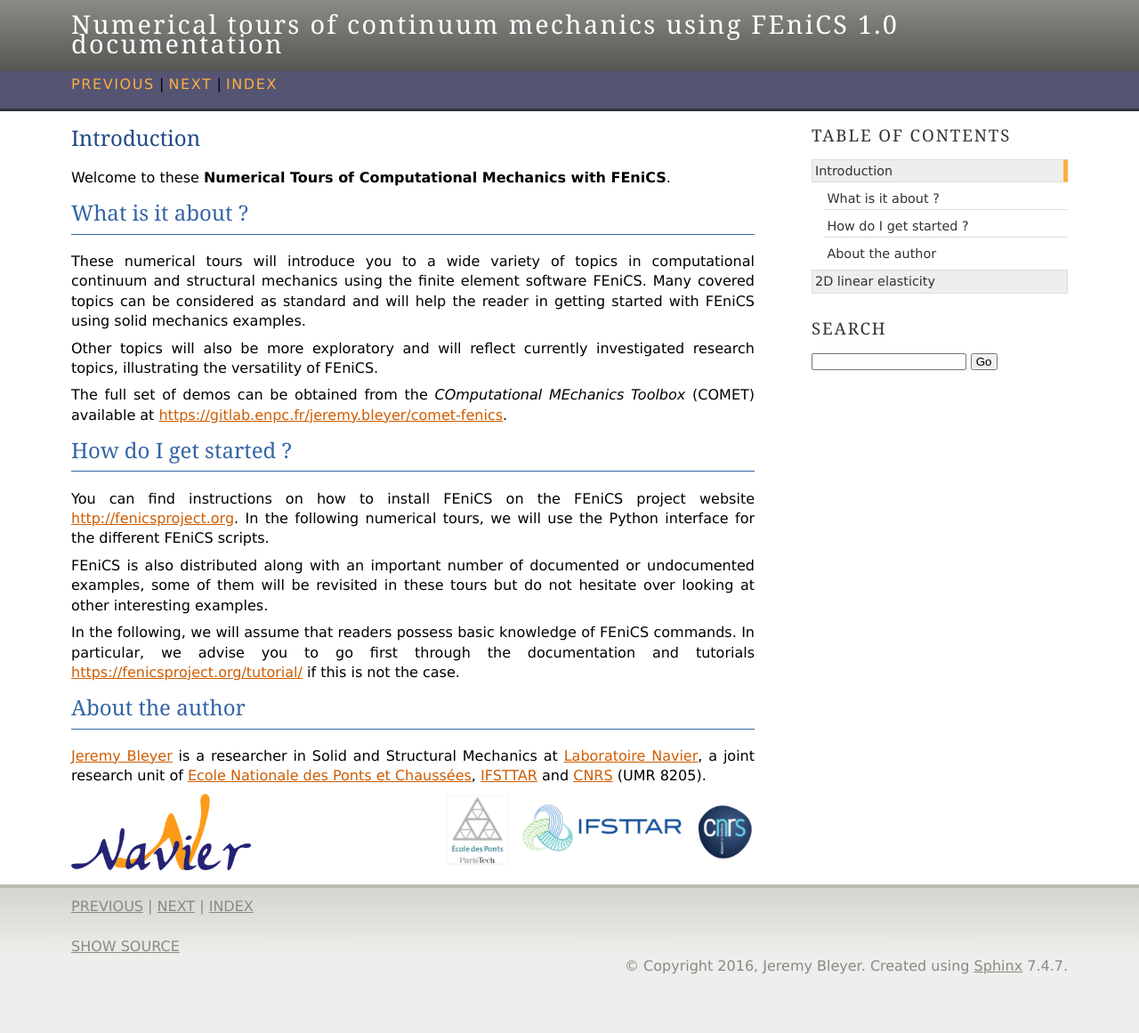
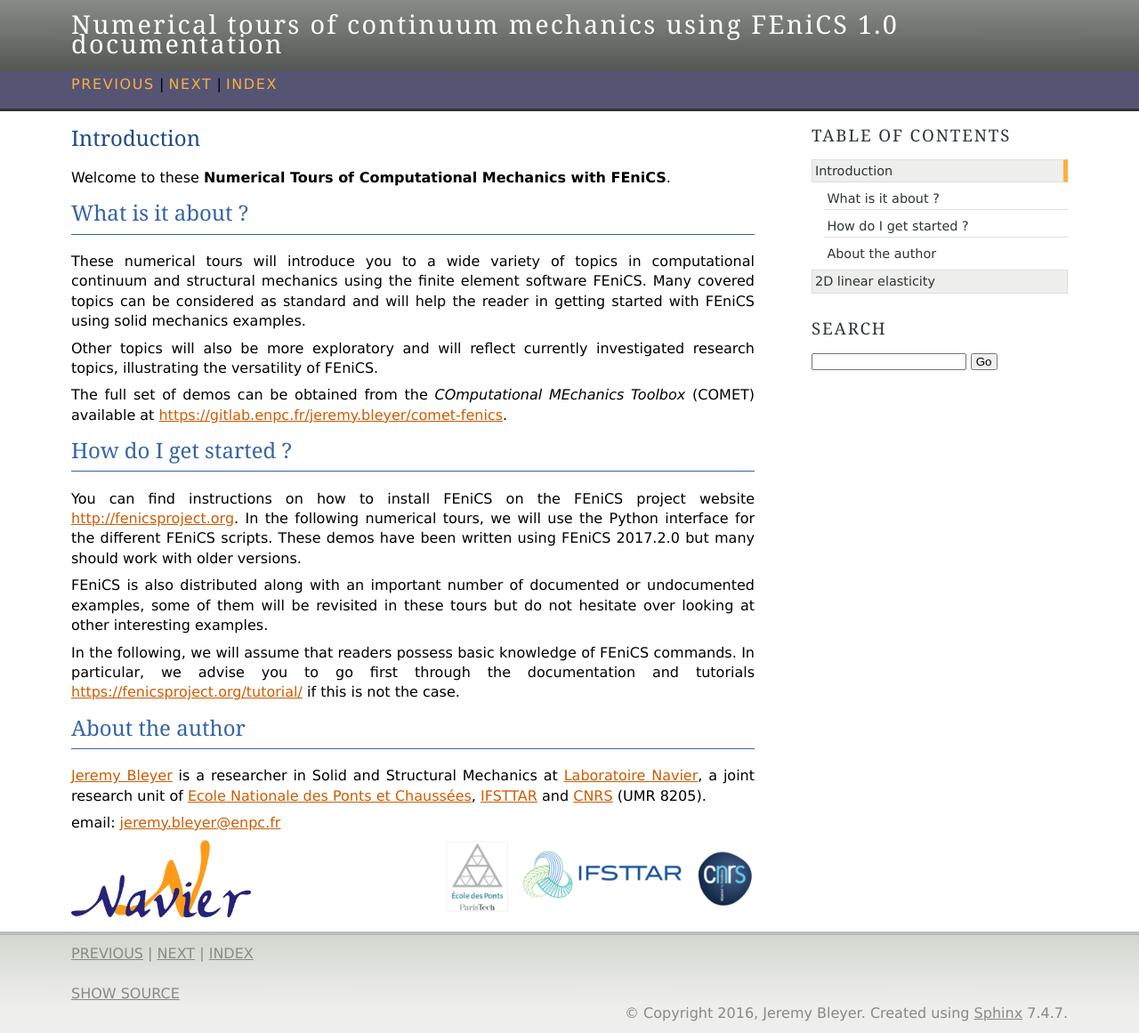
Before and after one commit to jkinda/cornet-fenics, a Sphinx documentation site: the page built from doc/intro.rst, in a window 1280 px wide. Shown: the whole page at 89% size. Built offline with Sphinx 7.4.7, drawn with Linux system fonts in a browser that asks for light colours; pages that are not in the unit, such as notebooks, are missing from menus; before the commit the page ends 1108 px from its top, so only the background shows below that.

Commit message:
Some changes in intro

```diff
--- a/doc/intro.rst
+++ b/doc/intro.rst
@@ -29,7 +29,8 @@ How do I get started ?
 
 You can find instructions on how to install FEniCS on the FEniCS project website
 http://fenicsproject.org. In the following numerical tours, we will use the
-Python interface for the different FEniCS scripts.
+Python interface for the different FEniCS scripts. These demos have been written
+using FEniCS 2017.2.0 but many should work with older versions.
 
 FEniCS is also distributed along with an important number of documented or
 undocumented examples, some of them will be revisited in these tours but do not
@@ -48,6 +49,8 @@ in Solid and Structural Mechanics at `Laboratoire Navier <http://navier.enpc.fr>
 a joint research unit of `Ecole Nationale des Ponts et Chaussées <http://www.enpc.fr>`_,
 `IFSTTAR <http://www.ifsttar.fr>`_ and `CNRS <http://www.cnrs.fr>`_ (UMR 8205).
 
+email: jeremy.bleyer@enpc.fr
+
 .. image:: _static/logo_Navier.png
    :scale: 8 %
    :align: left
```
Also changed, not shown: doc/demo/reissner_mindlin/clamped_40x40.png (deleted), 1 other file.
